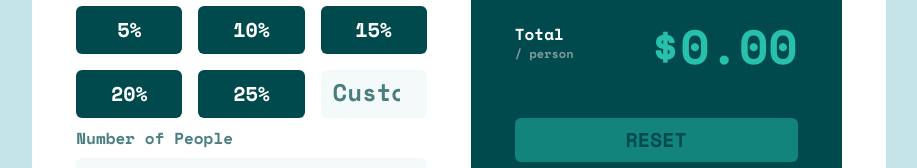
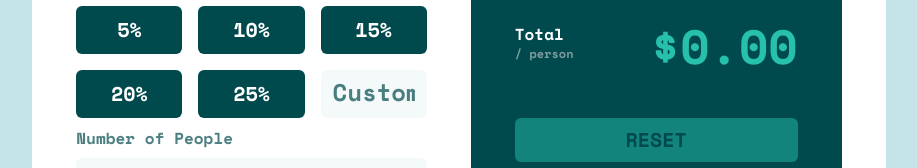
Before and after one commit to oudajosefu/TipCalculatorApp, a Next.js app: page / in a window 1280 px wide. Shown: the part 378-546 px from the top of the page, without its empty margins (181-1098 px from the left). Built offline with nearby package versions, Linux system fonts and the light colour scheme.

Commit message:
Updated input mode

```diff
--- a/src/components/Bill.tsx
+++ b/src/components/Bill.tsx
@@ -16,7 +16,8 @@ const Bill = ({ bill, setBill, setResetState }: Props) => {
 				<img src='/icon-dollar.svg' alt='icon-dollar' />
 				<input
 					className='absolute w-3/4 text-xl text-right focus:outline-none bg-grayish-cyan-100 text-very-dark-cyan right-5 top-2.5'
-					type='number'
+					type='text'
+					inputMode='decimal'
 					name='bill'
 					value={bill || ''}
 					onChange={(event) => {
--- a/src/components/People.tsx
+++ b/src/components/People.tsx
@@ -16,7 +16,8 @@ const People = ({ people, setPeople, setResetState }: Props) => {
 				<img src='/icon-person.svg' alt='icon-dollar' />
 				<input
 					className='absolute w-1/2 text-xl text-right focus:outline-none bg-grayish-cyan-100 text-very-dark-cyan right-5 top-2.5'
-					type='number'
+					type='text'
+					inputMode='decimal'
 					name='number-of-people'
 					value={people !== 1 ? people : ''}
 					onChange={(event) => {
--- a/src/components/Tips.tsx
+++ b/src/components/Tips.tsx
@@ -27,7 +27,8 @@ const Tips = ({ tipPercent, customChecked, setTipPercent, setCustomChecked }: Pr
 				))}
 				<input
 					className='p-5 text-xl text-right rounded-md lg:placeholder:text-2xl 2xl:placeholder:text-xl bg-grayish-cyan-100 placeholder:text-very-dark-cyan placeholder:opacity-70 placeholder:font-space-mono text-very-dark-cyan font-space-mono focus:outline-2 focus:outline-strong-cyan lg:p-3'
-					type='number'
+					type='text'
+					inputMode='decimal'
 					placeholder='Custom'
 					value={![0, ...tipAmounts].includes(tipPercent * 100) ? tipPercent * 100 : ''}
 					onChange={(event) =>
```
